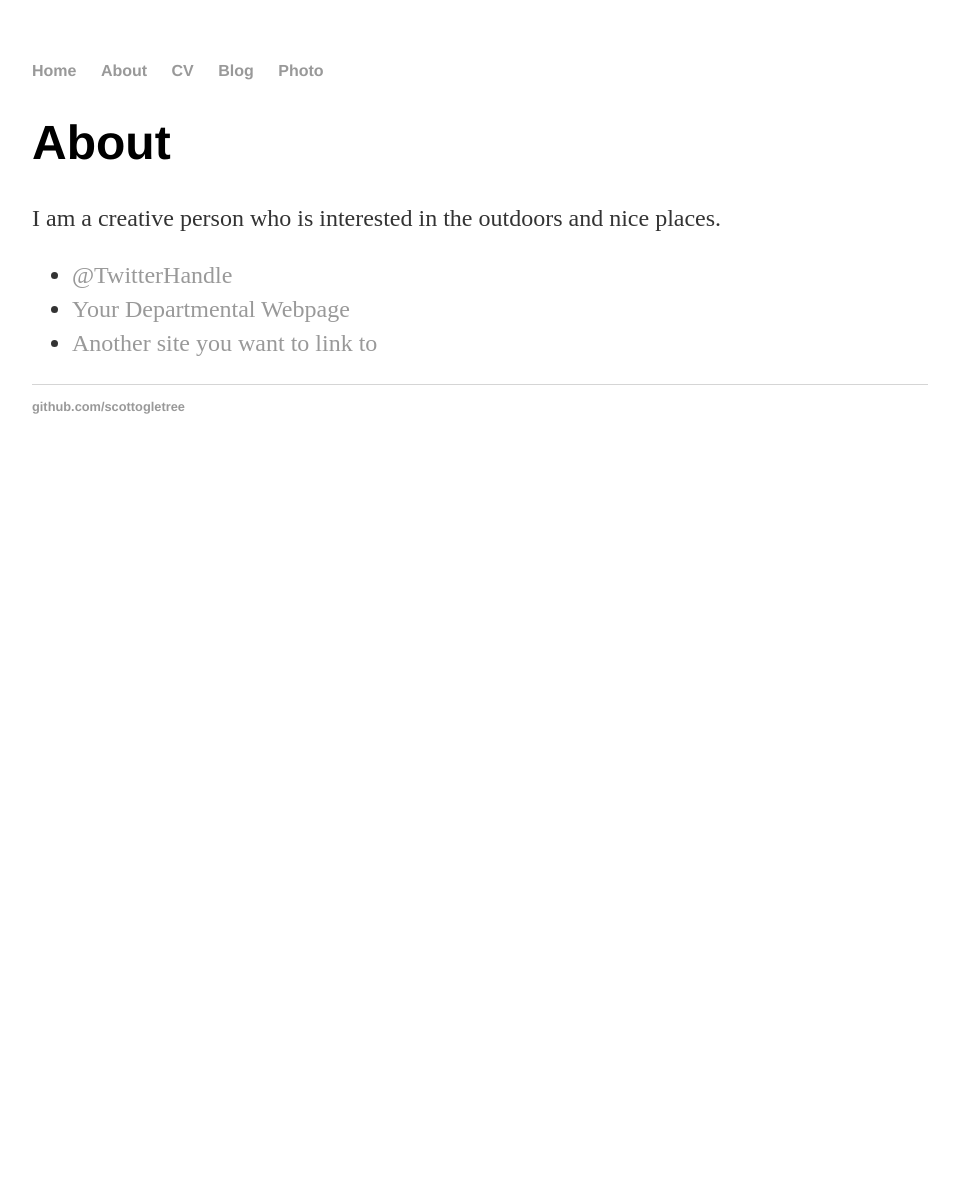
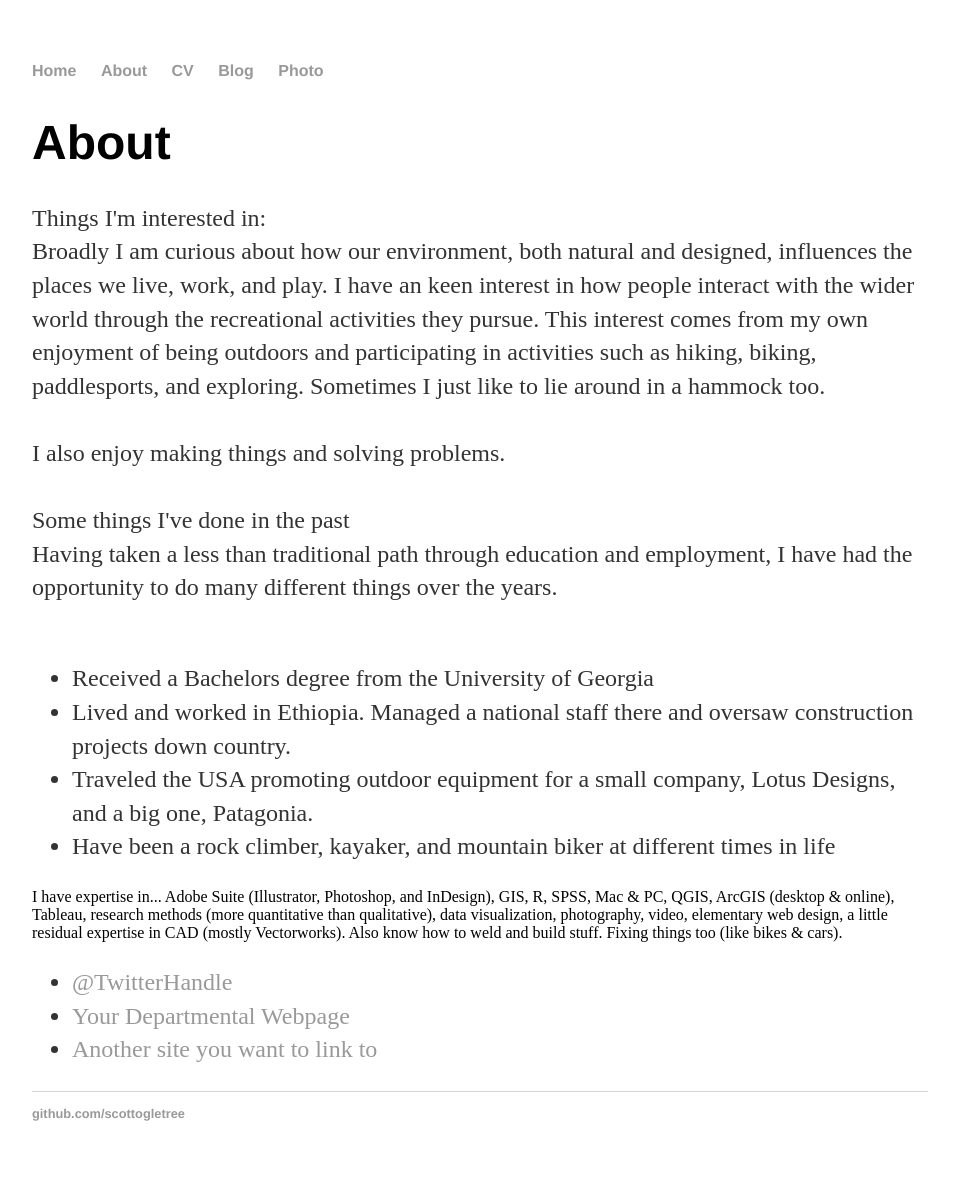
Before and after one commit to scottogletree/ogletrees.github.io, a Jekyll site: the page built from about/index.html, in a window 1280 px wide. Shown: the whole page, without its empty margins (160-1119 px from the left). Built offline with Jekyll 4.4.1, drawn with Linux system fonts in a browser that asks for light colours; before the commit the page ends 900 px from its top, so only the background shows below that.

Commit message:
Update index.html

```diff
--- a/about/index.html
+++ b/about/index.html
@@ -5,7 +5,22 @@ title: About S Ogletree
 
 		<div class="about">
 			<h1>About</h1>
-			<p>I am a creative person who is interested in the outdoors and nice places.</p>
+			<p>Things I'm interested in:<br>
+Broadly I am curious about how our environment, both natural and designed, influences the places we live, work, and play. I have an keen interest in how people interact with the wider world through the recreational activities they pursue. This interest comes from my own enjoyment of being outdoors and participating in activities such as hiking, biking, paddlesports, and exploring. Sometimes I just like to lie around in a hammock too.<br>
+<br>
+I also enjoy making things and solving problems.<br>
+<br>
+Some things I've done in the past<br>
+Having taken a less than traditional path through education and employment, I have had the opportunity to do many different things over the years.<br>
+<br>
+			<ul>
+<li>Received a Bachelors degree from the University of Georgia</li>
+<li>Lived and worked in Ethiopia. Managed a national staff there and oversaw construction projects down country.</li>
+<li>Traveled the USA promoting outdoor equipment for a small company, Lotus Designs, and a big one, Patagonia.</li>
+<li>Have been a rock climber, kayaker, and mountain biker at different times in life</li>
+			</ul>
+I have expertise in...
+Adobe Suite (Illustrator, Photoshop, and InDesign), GIS, R, SPSS, Mac & PC, QGIS, ArcGIS (desktop & online), Tableau, research methods (more quantitative than qualitative), data visualization, photography, video, elementary web design, a little residual expertise in CAD (mostly Vectorworks). Also know how to weld and build stuff. Fixing things too (like bikes & cars).</p>
 
 			<ul class="contacts">
 				<li><a href="#">@TwitterHandle</a></li>
```
